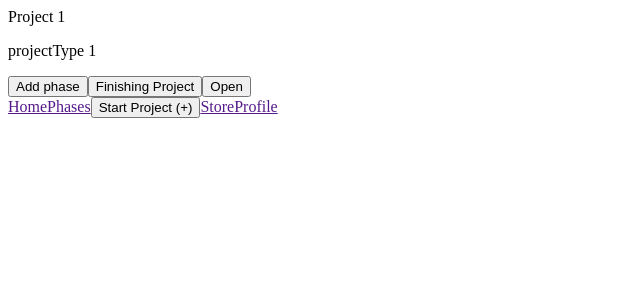
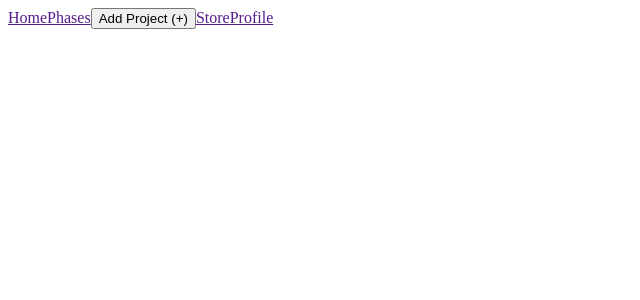
Before and after one commit to Tushi2005/buildlog-frontend, a React (Vite) app: page / in a window 1280 px wide. Shown: the top 300 px of the page, without its empty margins (0-640 px from the left). Built offline with nearby package versions, Linux system fonts and the light colour scheme.

Commit message:
feat: implement project addition functionality with dialog in NavBar and update project display in PhasesPage

```diff
--- a/src/App.tsx
+++ b/src/App.tsx
@@ -1,7 +1,14 @@
+import { useState } from "react"
 import PhasesPage from "./pages/PhasesPage/PhasesPage"
+import type { Project } from "./models/project"
 
 export default function App(){
+  const[projects, setProject] = useState<Project[]>([]);
   return<>
-  <PhasesPage></PhasesPage>
+  <PhasesPage projects={projects} onAddProject={addProject}></PhasesPage>
   </>
+
+  function addProject(project:Project){
+    setProject([...projects,project]);
+  }
 }
--- a/src/components/NavBar.tsx
+++ b/src/components/NavBar.tsx
@@ -1,11 +1,55 @@
-export default function NavBar() {
+import { useState } from "react";
+import type { Project } from "../models/project";
+
+export default function NavBar({onAddProject}:{onAddProject:(project:Project) => void}) {
+  const [isAddingOpen, setIsAddingOpen] = useState<boolean>(false);
   return <>
     <nav>
       <a href="">Home</a>
       <a href="">Phases</a>
-      <button>Start Project (+)</button>
+      <button onClick={handleIsAddingOpen}>Add Project (+)</button>
       <a href="">Store</a>
       <a href="">Profile</a>
     </nav>
+    {isAddingOpen && addProject()}
   </>
+
+  function addProject() {
+    return <dialog open={isAddingOpen}>
+      <form onSubmit={handleSubmit}>
+        <div>
+          <label htmlFor="">Project name:</label>
+          <input type="text" name="projectName"/>
+        </div>
+        <div>
+          <label htmlFor="">Project type:</label>
+          <input type="text" name="projectType"/>
+        </div>
+        <div>
+          <button type="submit">Ok</button>
+          <button type="button" onClick={handleIsAddingOpen}>Cancel</button>
+        </div>
+      </form>
+    </dialog>
+  }
+
+  function handleSubmit(e: any) {
+    e.preventDefault();
+
+    const form = e.target;
+    const formData = new FormData(form);
+
+    const formJson = Object.fromEntries(formData.entries());
+    const newProject: Project = {
+      id: 1,
+      name: formJson.projectName as string,
+      type: formJson.projectType as string,
+    }
+    onAddProject(newProject);
+    handleIsAddingOpen();
+  }
+
+  function handleIsAddingOpen() {
+    setIsAddingOpen(!isAddingOpen);
+  }
 }
--- a/src/components/Timer.tsx
+++ b/src/components/Timer.tsx
@@ -39,11 +39,11 @@ export default function Timer() {
     }
 
     function timerDisplay() {
-        return <span>
+        return <div>
             {timer.hour >= 10 ? timer.hour : "0" + timer.hour}:
             {timer.min >= 10 ? timer.min : "0" + timer.min}:
             {timer.sec >= 10 ? timer.sec : "0" + timer.sec}
-        </span>
+       </div>
     }
 }
 
--- a/src/pages/PhasesPage/Phase.tsx
+++ b/src/pages/PhasesPage/Phase.tsx
@@ -34,6 +34,7 @@ export default function PhaseElement({ phase }: { phase: Phase }) {
             <h3>{phase.name}</h3>
             <p>{phase.type}</p>
             <button onClick={handleOpening}>{state}</button>
+            <br />
         </>
     }
 
--- a/src/pages/PhasesPage/PhasesPage.tsx
+++ b/src/pages/PhasesPage/PhasesPage.tsx
@@ -1,9 +1,14 @@
 import NavBar from "../../components/NavBar"
-import Project from "./Project"
+import type { Project } from "../../models/project";
+import ProjectElement from "./Project";
 
-export default function(){
-    return<>
-    <Project projectName="Project 1" projectType="projectType 1"></Project>
-    <NavBar></NavBar>
+export default function ({projects,onAddProject}:{projects:Project[],onAddProject:(project:Project) => void}) {
+    return <>
+        {displayProjects()}
+        <NavBar onAddProject={onAddProject}></NavBar>
     </>
+
+    function displayProjects() {
+        return projects.map((project,index )=> <ProjectElement project={project} key={index}></ProjectElement>)
+    }
 }
--- a/src/pages/PhasesPage/Project.tsx
+++ b/src/pages/PhasesPage/Project.tsx
@@ -1,9 +1,10 @@
 import { useState } from "react"
 import PhaseElement from "./Phase";
 import type { Phase } from "../../models/phase";
+import type { Project } from "../../models/project";
 
 
-export default function Project({ projectName, projectType }: { projectName: string, projectType: string }) {
+export default function ProjectElement({ project }: { project:Project }) {
     const [isOpened, setOpen] = useState<boolean>(false);
     const [isDialogOpened, setDialogOpen] = useState<boolean>(false);
     const [isProjectFinishing, setProjectFinished] = useState<boolean>(false);
@@ -128,8 +129,8 @@ export default function Project({ projectName, projectType }: { projectName: str
     function ProjectHeader() {
         let status = isOpened ? "Close" : "Open";
         return <>
-            <label htmlFor="">{projectName}</label>
-            <p>{projectType}</p>
+            <h1>{project.name}</h1>
+            <p>{project.type}</p>
             <button onClick={handleAddPhase}>Add phase</button>
             <button onClick={handleFinishingProject}>Finishing Project</button>
             <button onClick={handleOpening}>{status}</button>
```
